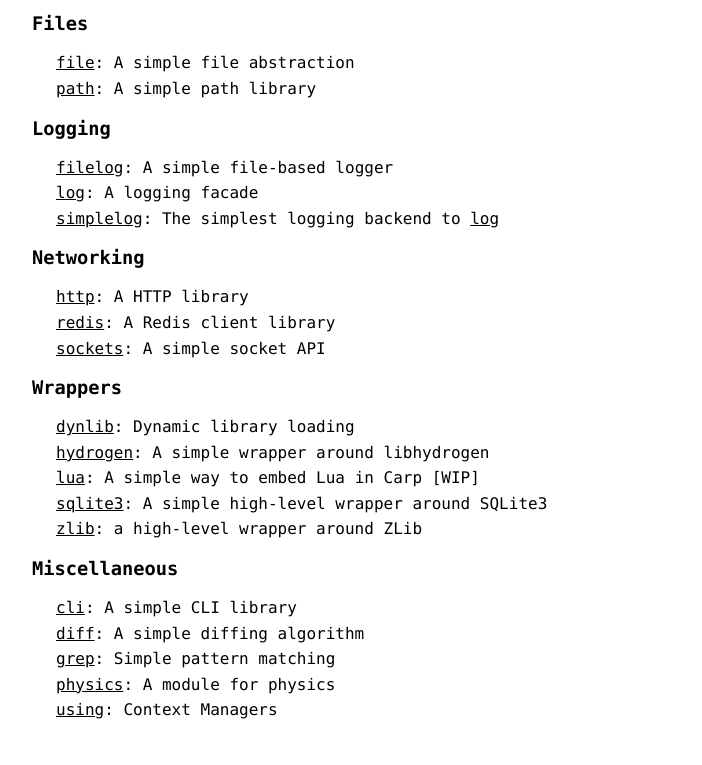
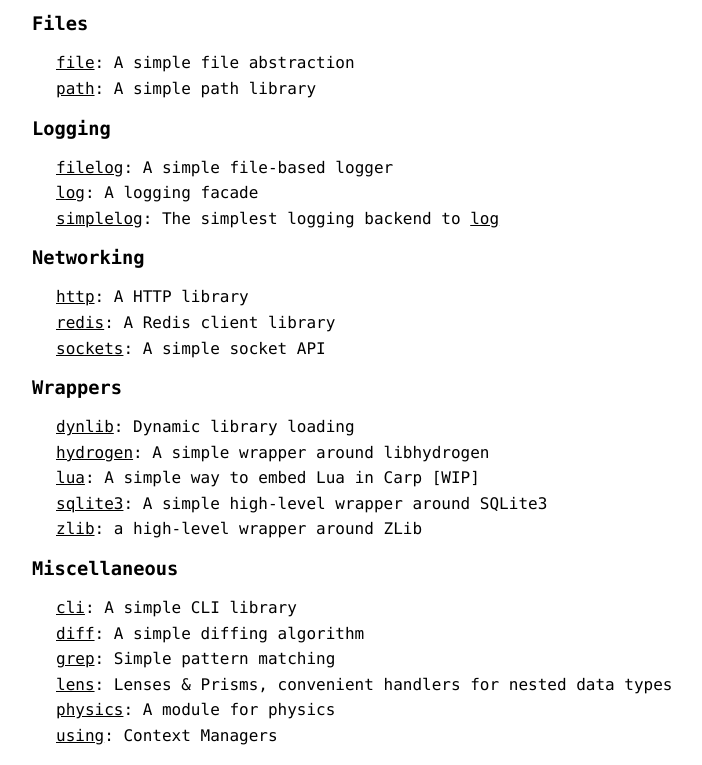
Before and after one commit to carpentry-org/website, a plain HTML site: page index.html in a window 1280 px wide. Shown: the part 641-1406 px from the top of the page, without its empty margins (283-985 px from the left). Before the commit the page ends 1380 px from the top, so only its background shows below. Drawn offline with Linux system fonts and the light colour scheme.

Commit message:
add lens

```diff
--- a/index.html
+++ b/index.html
@@ -69,6 +69,7 @@
         <li><a href="/cli">cli</a>: A simple CLI library</li>
         <li><a href="https://github.com/carpentry-org/diff">diff</a>: A simple diffing algorithm</li>
         <li><a href="https://github.com/carpentry-org/grep">grep</a>: Simple pattern matching</li>
+        <li><a href="https://github.com/carpentry-org/lens.carp">lens</a>: Lenses & Prisms, convenient handlers for nested data types</li>
         <li><a href="https://github.com/carpentry-org/physics">physics</a>: A module for physics</li>
         <li><a href="https://github.com/carpentry-org/using">using</a>: Context Managers</li>
       </ul>
```
